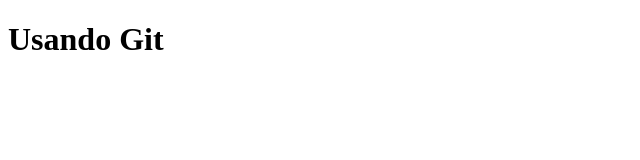
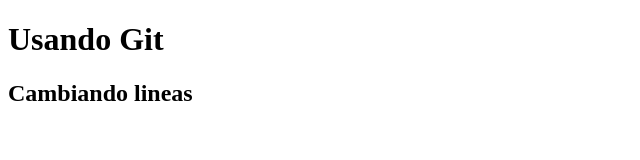
Before and after one commit to misadiaz09/usando-github, a plain HTML site: page index.html in a window 1280 px wide. Shown: the whole page, without its empty margins (0-640 px from the left). Drawn offline with Linux system fonts and the light colour scheme.

Commit message:
Segundo commit

```diff
--- a/index.html
+++ b/index.html
@@ -3,10 +3,11 @@
   <head>
     <meta charset="UTF-8" />
     <meta name="viewport" content="width=device-width, initial-scale=1.0" />
+    <link rel="stylesheet" href="style.css" />
     <title>Document</title>
-    <link rel="stylesheet" href="style.css" />
   </head>
   <body>
     <h1>Usando Git</h1>
+    <h2>Cambiando lineas</h2>
   </body>
 </html>
```
